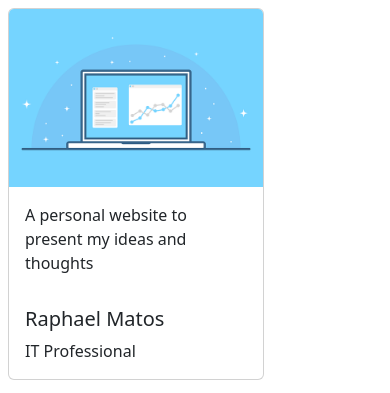
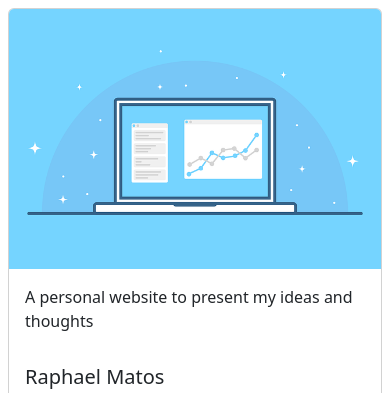
Before and after one commit to raphmatos/raphmatos.github.io, a plain HTML site: page index.html in a window 390 px wide. Shown: the top 393 px of the page. Drawn offline with nearby package versions, Linux system fonts and the light colour scheme.

Commit message:
Added the !important statement

```diff
--- a/styles.css
+++ b/styles.css
@@ -1,5 +1,5 @@
 @media screen and (max-width: 600px) {
     .card {
-      width: 100%;
+      width: 100% !important;
     }
   }
```
